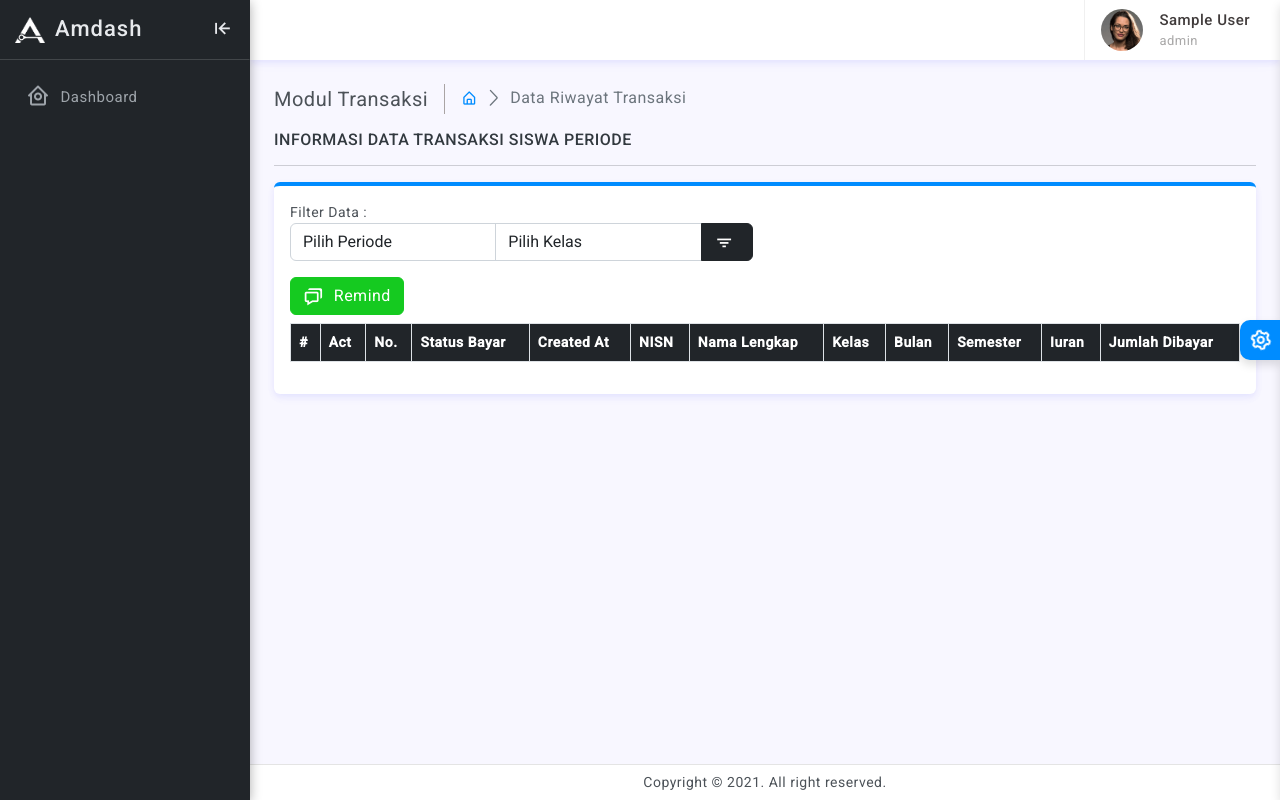
After one commit to hamdani128/app-spp, a CodeIgniter app: page /database/index.php/adm/transaksi/siswa in a window 1280 px wide. The commit adds this page. Run offline with CodeIgniter, Linux system fonts and the light colour scheme; the visitor is signed in with stand-in values (Sample User, id 1); tables that the repository leaves empty or names only in its code hold one stand-in row (values such as "Sample post"); lists and menus that the app fills with data are empty; some libraries are stand-ins or nearby versions.

Commit message:
23:00 17-09-2023

```diff
--- a/application/controllers/adm/Transaksi.php
+++ b/application/controllers/adm/Transaksi.php
@@ -27,6 +27,66 @@ class Transaksi extends CI_Controller
             'content' => 'pages/transaksi/transaksi',
         ];
         $this->load->view('layout/index', $data);
+    }
+
+    public function siswa()
+    {
+        $data = [
+            'content' => 'pages/transaksi/siswa',
+        ];
+        $this->load->view('layout/index', $data);
+    }
+
+    public function getdata_periode()
+    {
+        $query = $this->db->select("bulan")->from('info_spp')->group_by("bulan")->get()->result();
+        $this->output
+            ->set_content_type('application/json')
+            ->set_output(json_encode($query));
+    }
+
+    public function getdata_kelas()
+    {
+        $query = $this->db->select("kelas")->from('kelas')->group_by("kelas")->get()->result();
+        $this->output
+            ->set_content_type('application/json')
+            ->set_output(json_encode($query));
+    }
+
+    public function getdata_transaksi_siswa()
+    {
+        $periode = $this->payload['periode'];
+        $kelas = $this->payload['kelas'];
+        $SQL = "SELECT
+                a.id as id,
+                a.no_invoice as no_invoice,
+                b.nisn as nisn,
+                b.nama as nama,
+                b.kelas as kelas,
+                a.bulan as bulan,
+                a.semester as semester,
+                a.iuran as iuran,
+                a.jumlah_dibayar as jumlah_dibayar,
+                a.denda as denda,
+                a.status_bayar as status_bayar,
+                a.updated_at as updated_at
+                FROM transaksi_spp a
+                LEFT JOIN (
+                SELECT
+                a.id as id,
+                a.nisn as nisn,
+                a.nama as nama,
+                b.kelas as kelas
+                FROM
+                siswa a
+                LEFT JOIN kelas b ON a.kelas_id = b.id
+                ) b ON a.siswa_id = b.id
+                WHERE a.bulan='" . $periode . "' AND b.kelas='" . $kelas  . "'";
+
+        $query = $this->db->query($SQL)->result();
+        $this->output
+            ->set_content_type('application/json')
+            ->set_output(json_encode($query));
     }
 
     public function getdata_transaksi()
--- a/application/views/layout/index.php
+++ b/application/views/layout/index.php
@@ -193,6 +193,7 @@
     <script src="<?= base_url() ?>public/assets/custom/spp.js"></script>
     <script src="<?= base_url() ?>public/assets/custom/siswa.js"></script>
     <script src="<?= base_url() ?>public/assets/custom/transaksi.js"></script>
+    <script src="<?= base_url() ?>public/assets/custom/siswa_transaksi.js"></script>
     <script src="<?= base_url() ?>public/assets/custom/riwayat_transaksi.js"></script>
     <script src="<?= base_url() ?>public/assets/custom/home_siswa.js"></script>
 
--- a/application/views/layout/sidebar.php
+++ b/application/views/layout/sidebar.php
@@ -64,6 +64,12 @@
                 </a>
                 <ul>
                     <li>
+                        <a href="<?= base_url('adm/transaksi/siswa') ?>">
+                            <i class="bx bx-right-arrow-alt"></i>
+                            Siswa
+                        </a>
+                    </li>
+                    <li>
                         <a href="<?= base_url('adm/transaksi') ?>">
                             <i class="bx bx-right-arrow-alt"></i>
                             Transaksi SPP
--- /dev/null
+++ b/application/views/pages/transaksi/siswa.php
@@ -0,0 +1,115 @@
+<div class="page-wrapper" ng-app="SiswaTransaksiApp" ng-controller="SiswaTransaksiAppController">
+    <div class="page-content">
+        <!--breadcrumb-->
+        <div class="page-breadcrumb d-none d-sm-flex align-items-center mb-3">
+            <div class="breadcrumb-title pe-3">Modul Transaksi</div>
+            <div class="ps-3">
+                <nav aria-label="breadcrumb">
+                    <ol class="breadcrumb mb-0 p-0">
+                        <li class="breadcrumb-item"><a href="javascript:;"><i class="bx bx-home-alt"></i></a>
+                        </li>
+                        <li class="breadcrumb-item active" aria-current="page">Data Riwayat Transaksi</li>
+                    </ol>
+                </nav>
+            </div>
+
+        </div>
+        <!--end breadcrumb-->
+        <h6 class="mb-0 text-uppercase">Informasi Data Transaksi Siswa Periode</h6>
+        <hr />
+        <div class="card border-top border-0 border-4 border-primary">
+            <div class="card-body">
+                <div class="row pb-2">
+                    <div class="col-md-6">
+                        <div class="form-group">
+                            <label for="">Filter Data :</label>
+                            <div class="input-group">
+                                <select name="cmb_periode" id="cmb_periode" class="form-control">
+                                    <option value="">Pilih Periode</option>
+                                    <option ng-repeat="option in PeriodeData" value="{{option.bulan}}">{{option.bulan}}
+                                    </option>
+                                </select>
+                                <select name="cmb_kelas" id="cmb_kelas" class="form-control">
+                                    <option value="">Pilih Kelas</option>
+                                    <option ng-repeat="option in KelasData" value="{{option.kelas}}">{{option.kelas}}
+                                    </option>
+                                </select>
+                                <button class="btn btn-md btn-dark" ng-click="FilterDataSiswaTransaksi()">
+                                    <i class="bx bx-filter"></i>
+                                </button>
+
+                            </div>
+                        </div>
+                        <div class="form-group pt-3">
+                            <button class="btn btn-md btn-success" ng-click="RemindMessage()">
+                                <i class="bx bx-chat"></i>
+                                Remind
+                            </button>
+                        </div>
+                    </div>
+                </div>
+                <div class="row">
+                    <div class="col-md-12">
+                        <div class="table-responsive">
+                            <table id="tb_riwayat" datatable="ng" dt-options="vm.dtOptions"
+                                class="table table-striped table-bordered" style="width:100%">
+                                <thead class="bg-dark">
+                                    <tr>
+                                        <th class="text-white">#</th>
+                                        <th class="text-white">Act</th>
+                                        <th class="text-white">No.</th>
+                                        <th class="text-white">Status Bayar</th>
+                                        <th class="text-white">Created At</th>
+                                        <th class="text-white">NISN</th>
+                                        <th class="text-white">Nama Lengkap</th>
+                                        <th class="text-white">Kelas</th>
+                                        <th class="text-white">Bulan</th>
+                                        <th class="text-white">Semester</th>
+                                        <th class="text-white">Iuran</th>
+                                        <th class="text-white">Jumlah Dibayar</th>
+                                    </tr>
+                                </thead>
+                                <tbody>
+                                    <tr ng-repeat="dt in DataTransaksi" ng-if="DataTransaksi.length > 0">
+                                        <td>
+                                            <input type="checkbox" name="" id="" ng-model="selectedItems[dt.id]"
+                                                ng-disabled="dt.status_bayar === 'Payment'">
+                                        </td>
+                                        <td>
+                                            <div class="input-group">
+                                                <div class="button-group">
+                                                    <button class="btn btn-sm btn-info" ng-click="CetakPembayaran(dt)">
+                                                        <i class="bx bx-printer"></i>
+                                                    </button>
+                                                </div>
+                                            </div>
+                                        </td>
+                                        <td>{{$index + 1}}</td>
+                                        <td>
+                                            <span ng-if="dt.status_bayar=='Non Payment'"
+                                                class="badge bg-danger">{{dt.status_bayar}}</span>
+                                            <span ng-if="dt.status_bayar=='Payment'"
+                                                class="badge bg-success">{{dt.status_bayar}}</span>
+                                        </td>
+                                        <td>{{dt.updated_at}}</td>
+                                        <td>{{dt.nisn}}</td>
+                                        <td>{{dt.nama}}</td>
+                                        <td>{{dt.kelas}}</td>
+                                        <td>{{dt.bulan}}</td>
+                                        <td>{{dt.semester}}</td>
+                                        <td>{{dt.iuran}}</td>
+                                        <td>{{dt.jumlah_dibayar}}</td>
+                                    </tr>
+                                    <tr ng-if="Transaksi.length === 0">
+                                        <td colspan="13" class="text-center weight">No data available</td>
+                                    </tr>
+                                </tbody>
+                            </table>
+                        </div>
+                    </div>
+                </div>
+            </div>
+        </div>
+    </div>
+
+</div>
```
Also changed, not shown: public/assets/custom/siswa_transaksi.js (added). Lines whose indentation alone changed are shown as unchanged.
